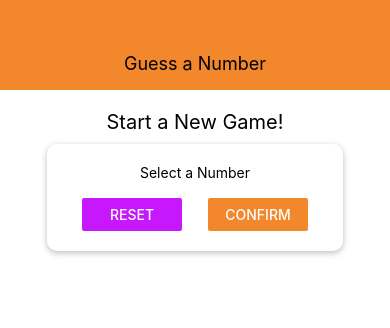
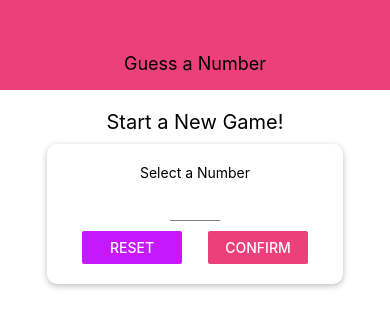
Before and after one commit to ThangLeQuoc/rn-second-app, a React Native app: screen / in a window 390 px wide. Shown: the top 328 px of the page. Built offline with nearby package versions, Linux system fonts and the light colour scheme.

Commit message:
Refine style

```diff
--- /dev/null
+++ b/components/Input.js
@@ -0,0 +1,19 @@
+import React from 'react';
+import { TextInput, StyleSheet } from 'react-native';
+
+const Input = props => {
+  return (
+    <TextInput style={{...styles.input, ...props.style}} />
+  )
+};
+
+const styles = StyleSheet.create({
+  input: {
+    height: 30,
+    borderBottomColor: 'grey',
+    borderBottomWidth: 1,
+    marginVertical: 10
+  }
+});
+
+export default Input;
--- a/constants/colors.js
+++ b/constants/colors.js
@@ -1,4 +1,4 @@
 export default {
-  primary: '#f2872b',
+  primary: '#ec407a',
   accent: '#c717fc'
 }
--- a/screens/StartGameScreen.js
+++ b/screens/StartGameScreen.js
@@ -2,6 +2,7 @@
 import { View, StyleSheet, Text, TextInput, Button } from 'react-native'
 import Card from '../components/Card'
 import Colors from '../constants/colors';
+import Input from '../components/Input'
 
 const StartGameScreen = props => {
   return (
@@ -9,7 +10,7 @@
       <Text style={styles.title}>Start a New Game!</Text>
       <Card style={styles.inputContainer}>
         <Text>Select a Number</Text>
-        <TextInput />
+        <Input style={styles.input} />
         <View style={styles.buttonContainer}>
           <View style={styles.button}><Button title="Reset" onPress={() => {}} color={Colors.accent} /></View>
           <View style={styles.button}><Button title="Confirm" onPress={() => {}} color={Colors.primary} /></View>
@@ -42,6 +43,10 @@
   },
   button: {
     width: 100
+  },
+  input: {
+    width: 50,
+    textAlign: "center"
   }
 });
 
```
